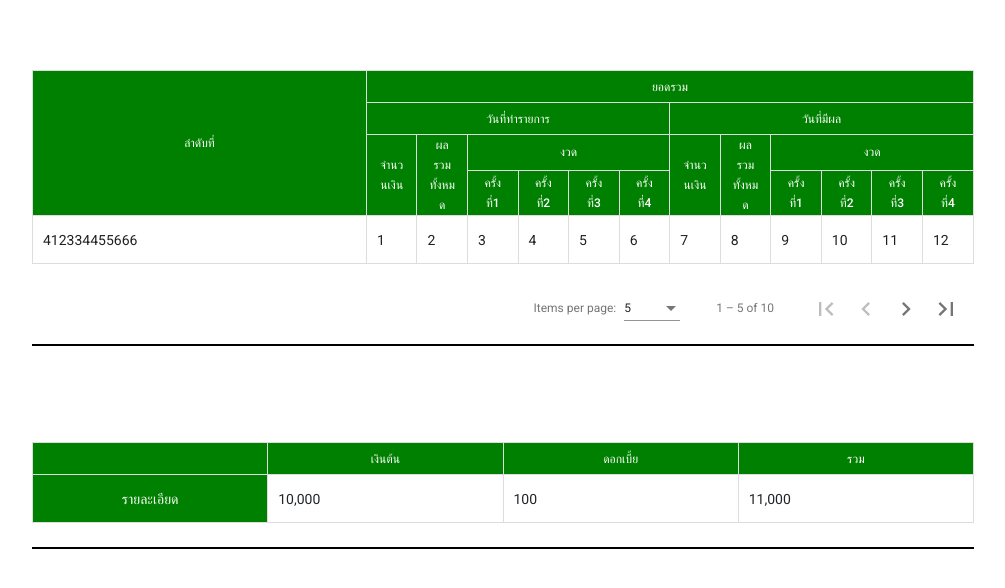
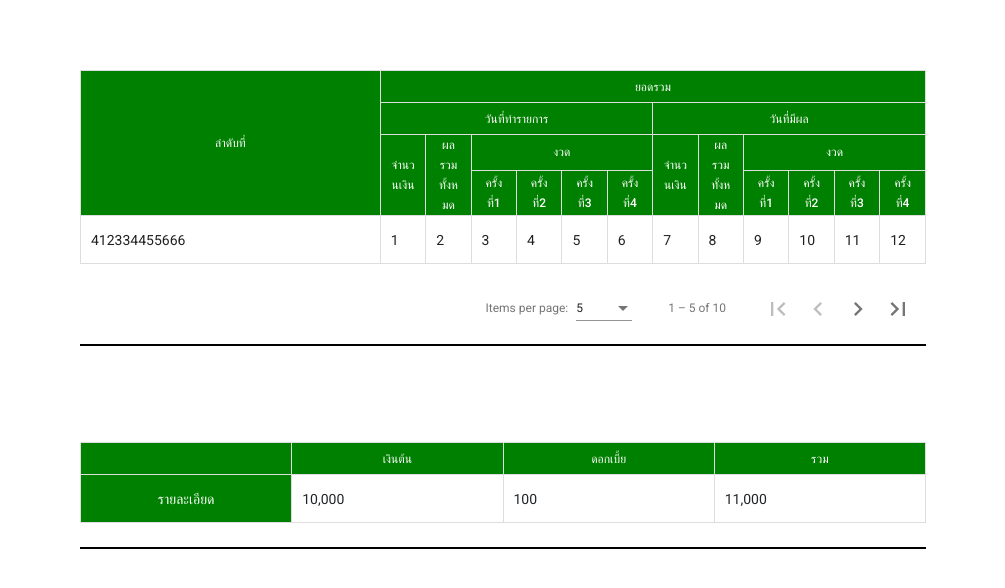
Before and after one commit to th-dev-git/fastwork-account-page, an Angular app: page / in a window 1280 px wide. Shown: the top 588 px of the page, without its empty margins (137-1142 px from the left). Built offline with nearby package versions, Linux system fonts and the light colour scheme.

Commit message:
small space container

```diff
--- a/src/app/app.component.html
+++ b/src/app/app.component.html
@@ -1,6 +1,6 @@
 <div class="lsh-container">
   <div class="container-fluid d-flex flex-column justify-content-center align-items-center">
-    <div class="mb-5 w-75">
+    <div class="mb-5 w-75 px-5">
       <div class="responsive" style="overflow: auto;">
         <div class="table">
           <table mat-table [dataSource]="accountDetails" matSort class="table-primarymat-elevation-z8">
@@ -31,7 +31,7 @@
       <div style="border-bottom: 2px solid black" class="pt-2"></div>
     </div>
 
-    <div class="my-5 w-75">
+    <div class="my-5 w-75 px-5">
       <div class="responsive" style="overflow: auto;">
         <div class="table">
           <div class="table">
@@ -55,16 +55,6 @@
                 <tr mat-header-row *matHeaderRowDef="row; sticky: true"></tr>
               </ng-container>
               <tr mat-row *matRowDef="let row; columns: convertedTable2Headers"></tr>
-              <!-- <ng-container *ngFor="let column of displayedColumnsSum">
-                <ng-container [matColumnDef]="column">
-                  <th mat-header-cell *matHeaderCellDef>{{ column }}</th>
-                  <td mat-cell *matCellDef="let element">
-                    {{ element[column] }}
-                  </td>
-                </ng-container>
-              </ng-container>
-              <tr mat-header-row *matHeaderRowDef="displayedColumnsSum; sticky: true"></tr>
-              <tr mat-row *matRowDef="let row; columns: displayedColumnsSum"></tr> -->
             </table>
           </div>
         </div>
```
